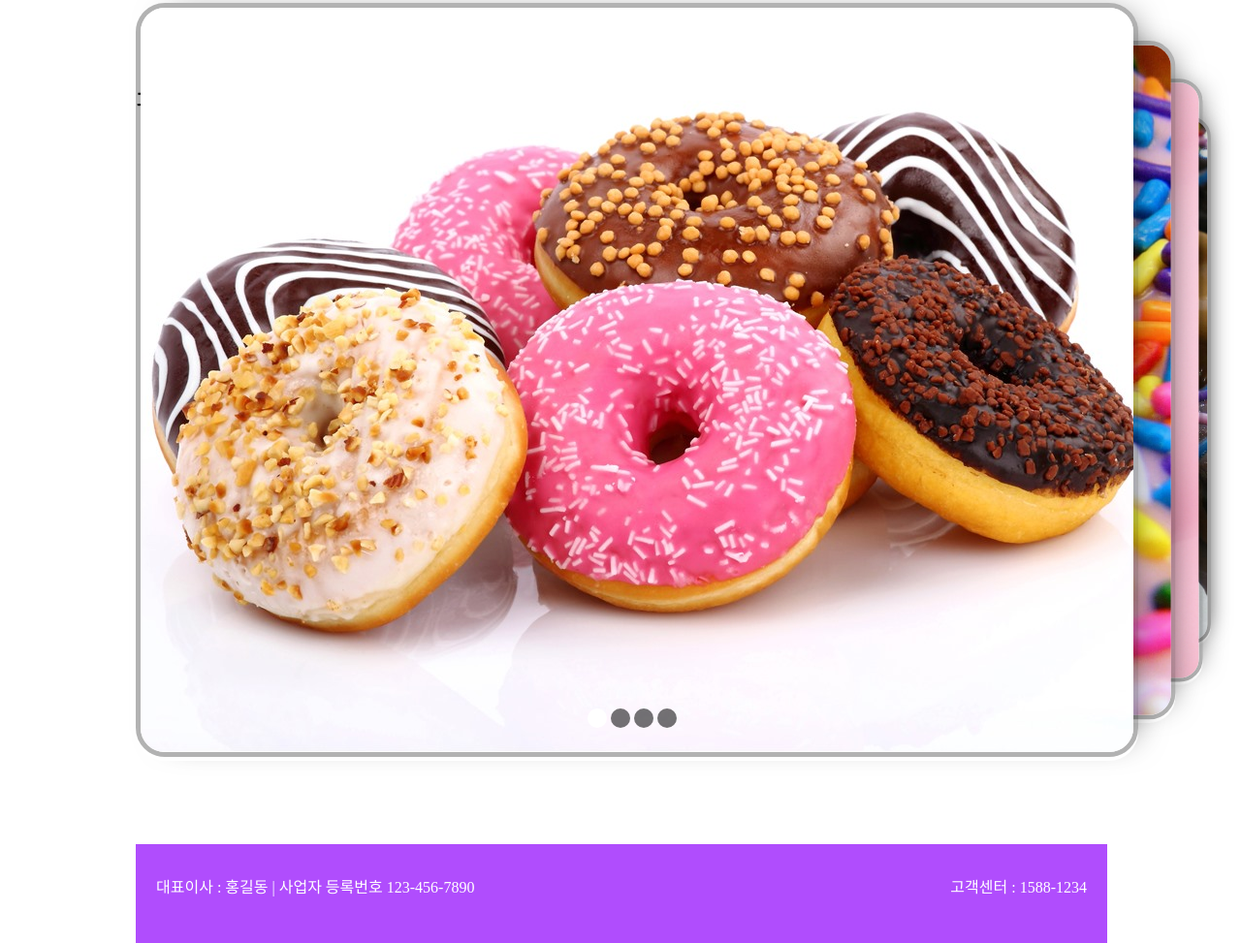
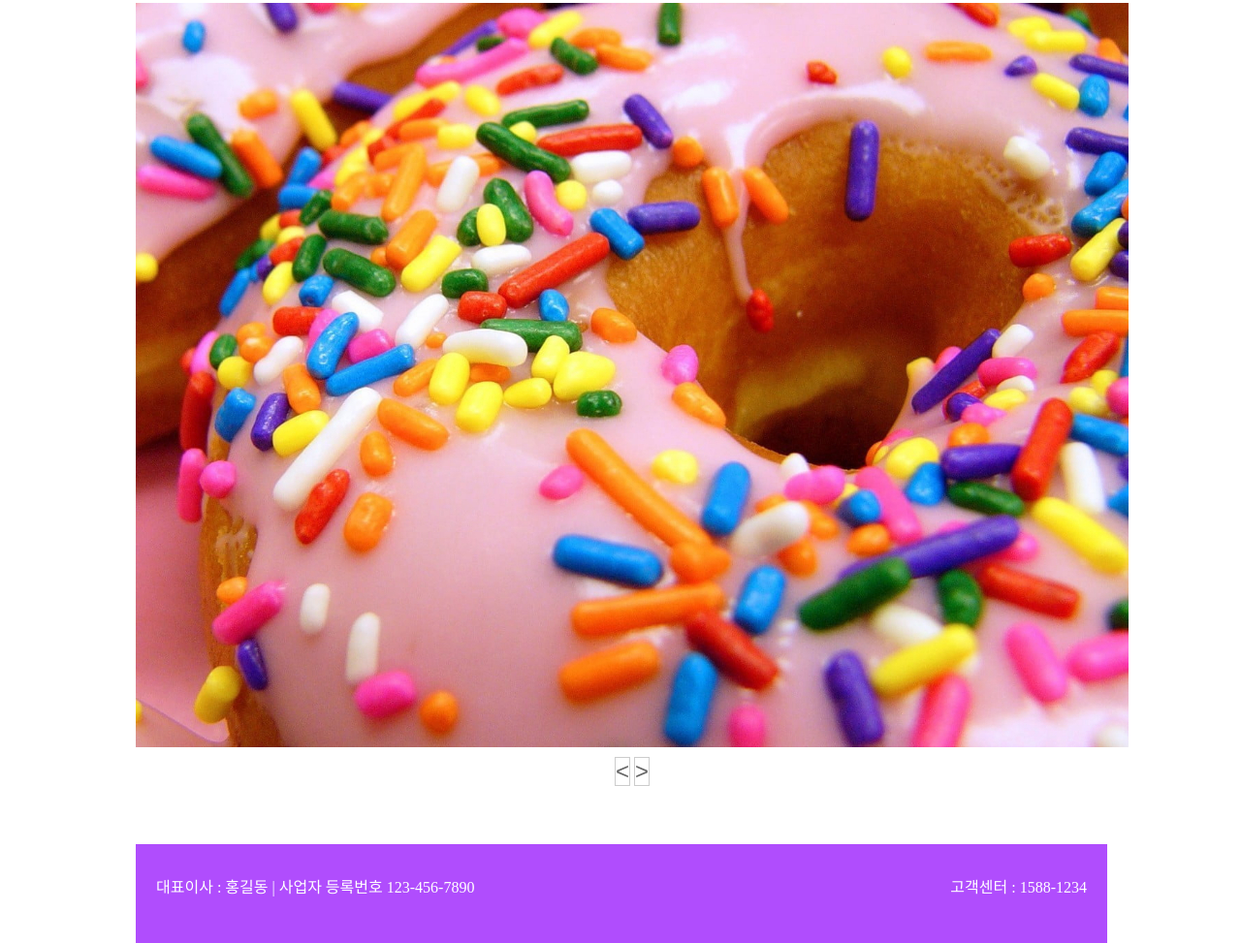
Before and after one commit to MinyakJo/MinyakJo.io, a plain HTML site: page index.html in a window 1280 px wide. Shown: the part 240-1213 px from the top of the page at 97% size. Drawn offline with nearby package versions, Linux system fonts and the light colour scheme.

Commit message:
Add files via upload

```diff
--- a/css/slider.css
+++ b/css/slider.css
@@ -1,3 +1,7 @@
+section {
+  margin:0;
+  padding:0;
+}
 .slider{
     margin-top: 160px;
     width: 1024px;
@@ -5,170 +9,53 @@
     position: relative;
     margin: 0 auto;
 }
-.slider input[type=radio]{
-    display: none;
+.slider:after {
+  content:'';
+  display:block;
+  clear:both;
 }
-
-ul.imgs{
-    padding: 0;
-    margin: 0;
+.slider li {
+  position:absolute;
+  top:0;
+  left:0;
+  width:100%;
+  height:500px;
+  opacity:0;
 }
-ul.imgs li{
-    position: absolute;
-    left: 640px;
-    transition-delay: 1s;
-    list-style: none;
-    padding: 0;
-    margin: 0;
-    border-radius: 30px;
+.slider li div {
+  width:100%;
+  height:100%;
+  background-size:cover;
+  position:relative;
 }
-ul.imgs li img{
-    border-radius: 30px;
-    border: 5px solid rgba(0,0,0,0.3);
+.slider li dl {
+  position:absolute;
+  top:50%;
+  transform:translateY(-50%);
+  left:20px;
 }
-
-.bullets{
-    position: absolute;
-    left: 50%;
-    transform: translateX(-50%);
-    bottom: 20px;
-    z-index: 2;
+.slider li .right {
+  left:auto;
+  right:20px;
+  text-align:right;
 }
-.bullets label{
-    display: inline-block;
-    border-radius: 50%;
-    background-color: rgba(0,0,0,0.55);
-    width: 20px;
-    height: 20px;
-    cursor: pointer;
+.slider li dt {
+  color:#fff;
+  font-size:3rem;
+  text-shadow:1px 1px 10px #444;
 }
-.slider input[type=radio]:nth-child(1):checked~.bullets>label:nth-child(1){
-    background-color: #fff;
+.slider li dd {
+  color:#fff;
+  text-shadow:1px 1px 10px #444;
 }
-.slider input[type=radio]:nth-child(2):checked~.bullets>label:nth-child(2){
-    background-color: #fff;
+.btn {
+  text-align:center;
 }
-.slider input[type=radio]:nth-child(3):checked~.bullets>label:nth-child(3){
-    background-color: #fff;
+.btn button {
+  margin-top:10px;
+  border:1px solid #ccc;
+  background-color:#fff;
+  color:#666;
+  font-size:1.5rem;
+  cursor:pointer;
 }
-.slider input[type=radio]:nth-child(4):checked~.bullets>label:nth-child(4){
-    background-color: #fff;
-}
-
-/* 1 */
-.slider input[type=radio]:nth-child(1):checked~ul.imgs>li:nth-child(1){
-    left: 0;
-    transition: 0.75s;
-    z-index:1;
-    box-shadow: 14px -5px 35px -21px rgba(0,0,0,0.66);
-}
-.slider input[type=radio]:nth-child(1):checked~ul.imgs>li:nth-child(2){
-    left: 90px;
-    transition: 0.75s;
-    z-index:0;
-    transform: scale(0.9);
-    box-shadow: 14px -5px 35px -21px rgba(0,0,0,0.66);
-}
-.slider input[type=radio]:nth-child(1):checked~ul.imgs>li:nth-child(3){
-    left: 170px;
-    transition: 0.75s;
-    z-index:-1;
-    transform: scale(0.8);
-    box-shadow: 14px -5px 35px -21px rgba(0,0,0,0.66);
-}
-.slider input[type=radio]:nth-child(1):checked~ul.imgs>li:nth-child(4){
-    left: 230px;
-    transition: 0.75s;
-    z-index:-2;
-    transform: scale(0.7);
-    box-shadow: 14px -5px 35px -21px rgba(0,0,0,0.66);
-}
-
-/* 2 */
-.slider input[type=radio]:nth-child(2):checked~ul.imgs>li:nth-child(1){
-    left: -90px;
-    transition: 0.75s;
-    z-index:0;
-    transform: scale(0.9);
-    box-shadow: 14px -5px 35px -21px rgba(0,0,0,0.66);
-}
-.slider input[type=radio]:nth-child(2):checked~ul.imgs>li:nth-child(2){
-    left: 0;
-    transition: 0.75s;
-    z-index:1;
-    box-shadow: 14px -5px 35px -21px rgba(0,0,0,0.66);
-}
-
-.slider input[type=radio]:nth-child(2):checked~ul.imgs>li:nth-child(3){
-    left: 90px;
-    transition: 0.75s;
-    z-index:0;
-    transform: scale(0.9);
-    box-shadow: 14px -5px 35px -21px rgba(0,0,0,0.66);
-}
-.slider input[type=radio]:nth-child(2):checked~ul.imgs>li:nth-child(4){
-    left: 170px;
-    transition: 0.75s;
-    z-index:-1;
-    transform: scale(0.8);
-    box-shadow: 14px -5px 35px -21px rgba(0,0,0,0.66);
-}
-
-/* 3 */
-.slider input[type=radio]:nth-child(3):checked~ul.imgs>li:nth-child(1){
-    left: -170px;
-    transition: 0.75s;
-    z-index:-1;
-    transform: scale(0.8);
-    box-shadow: 14px -5px 35px -21px rgba(0,0,0,0.66);
-}
-.slider input[type=radio]:nth-child(3):checked~ul.imgs>li:nth-child(2){
-    left: -90px;
-    transition: 0.75s;
-    z-index:0;
-    transform: scale(0.9);
-    box-shadow: 14px -5px 35px -21px rgba(0,0,0,0.66);
-}
-.slider input[type=radio]:nth-child(3):checked~ul.imgs>li:nth-child(3){
-    left: 0;
-    transition: 0.75s;
-    z-index:1;
-    box-shadow: 14px -5px 35px -21px rgba(0,0,0,0.66);
-}
-.slider input[type=radio]:nth-child(3):checked~ul.imgs>li:nth-child(4){
-    left: 90px;
-    transition: 0.75s;
-    z-index:0;
-    transform: scale(0.9);
-    box-shadow: 14px -5px 35px -21px rgba(0,0,0,0.66);
-}
-
-
-/* 4 */
-.slider input[type=radio]:nth-child(4):checked~ul.imgs>li:nth-child(1){
-    left: -230px;
-    transition: 0.75s;
-    z-index:-2;
-    transform: scale(0.7);
-    box-shadow: 14px -5px 35px -21px rgba(0,0,0,0.66);
-}
-.slider input[type=radio]:nth-child(4):checked~ul.imgs>li:nth-child(2){
-    left: -170px;
-    transition: 0.75s;
-    z-index:-1;
-    transform: scale(0.8);
-    box-shadow: 14px -5px 35px -21px rgba(0,0,0,0.66);
-}
-.slider input[type=radio]:nth-child(4):checked~ul.imgs>li:nth-child(3){
-    left: -90px;
-    transition: 0.75s;
-    z-index:0;
-    transform: scale(0.9);
-    box-shadow: 14px -5px 35px -21px rgba(0,0,0,0.66);
-}
-.slider input[type=radio]:nth-child(4):checked~ul.imgs>li:nth-child(4){
-    left: 0;
-    transition: 0.75s;
-    z-index:1;
-    box-shadow: 14px -5px 35px -21px rgba(0,0,0,0.66);
-}
--- a/index.html
+++ b/index.html
@@ -9,7 +9,7 @@
 <body id="page">
 <head>
 	<div>
-	<a id="logo" href="index.html">DONUT DONUT</a></div>
+	<a id="logo" href="./index.html">DONUT DONUT</a></div>
 	<div id="top">
 	로그인 | 회원가입 | 마이페이지 | 고객센터</div>
 </head>
@@ -28,7 +28,7 @@
 	<ul class="menuBtn">마이페이지
 		<li class="menuItem">선호 도넛</li>
 	</ul>
-	<ul class="menuBtn"><a class="menuBtnLink" href="young.html">영양정보 및 알레르기</a>
+	<ul class="menuBtn"><a class="menuBtnLink" href="./young.html">영양정보 및 알레르기</a>
 	</ul>
 	<ul class="menuBtn">고객센터
 	</ul>
@@ -36,7 +36,32 @@
 
 <div class="clear">
 </div>
-<div id="sliderTit">판매하고 있는 도넛들</div>
+
+<section>
+  <ul class="slider">
+    <li>
+      <img src="./img/donut1.jpg">
+    </li>
+    <li>
+      <img src="./img/donut2.jpg">
+    </li>
+    <li>
+      <img src="./img/donut3.jpg">
+      </div>
+    </li>
+    <li>
+      <img src="./img/donut4.jpg">
+        <dl class="right">
+      </div>
+    </li>
+  </ul>
+  <div class="btn">
+    <button type="button" id="prev"><</button>
+    <button type="button" id="next">></button>
+  </div>
+  <script type="text/javascript" src="./js/slide.js"></script>
+</section>
+<!-- <div id="sliderTit">판매하고 있는 도넛들</div>
 <div class="slider">
     <input type="radio" name="slide" id="slide1" checked>
     <input type="radio" name="slide" id="slide2">
@@ -54,7 +79,7 @@
         <label for="slide3">&nbsp;</label>
         <label for="slide4">&nbsp;</label>
     </div>
-</div>
+</div> -->
 <div class="clear"></div>
 
 <footer>
--- /dev/null
+++ b/js/slide.js
@@ -0,0 +1,50 @@
+$(function(){
+  var $slider = $('.slider'),
+      $firstSlide = $slider.find('li').first() // 첫번째 슬라이드
+      .stop(true).animate({'opacity':1},200); // 첫번째 슬라이드만 보이게 하기
+
+  function PrevSlide(){ // 이전버튼 함수
+    stopSlide();startSlide(); //타이머 초기화
+    var $lastSlide = $slider.find('li').last() //마지막 슬라이드
+    .prependTo($slider); //마지막 슬라이드를 맨 앞으로 보내기
+    $secondSlide = $slider.find('li').eq(1)//두 번째 슬라이드 구하기
+    .stop(true).animate({'opacity':0},400); //밀려난 두 번째 슬라이드는 fadeOut 시키고
+    $firstSlide = $slider.find('li').first() //맨 처음 슬라이드 다시 구하기
+    .stop(true).animate({'opacity':1},400);//새로 들어온 첫 번째 슬라이드는 fadeIn 시키기
+  }
+
+  function NextSlide(){ // 다음 버튼 함수
+    stopSlide();startSlide(); //타이머 초기화
+    $firstSlide = $slider.find('li').first() // 첫 번째 슬라이드
+    .appendTo($slider); // 맨 마지막으로 보내기
+    var $lastSlide = $slider.find('li').last() // 맨 마지막으로 보낸 슬라이드
+    .stop(true).animate({'opacity':0},400); // fadeOut시키기
+    $firstSlide = $slider.find('li').first()// 맨 처음 슬라이드
+    .stop(true).animate({'opacity':1},400);// fadeIn 시키기
+  }
+
+  $('#next').on('click', function(){ //다음버튼 클릭
+    NextSlide();
+  });
+  $('#prev').on('click', function(){ //이전 버튼 클릭
+    PrevSlide();
+  });
+
+  startSlide(); // 자동 슬라이드 시작
+
+  var theInterval;
+
+  function startSlide() {
+    theInterval = setInterval(NextSlide, 3000); //자동 슬라이드 설정
+  }
+
+  function stopSlide() { //자동 멈추기
+    clearInterval(theInterval);
+  }
+
+  $('.slider').hover(function(){ //마우스 오버시 슬라이드 멈춤
+    stopSlide();
+  }, function (){
+    startSlide();
+  });
+});
```
